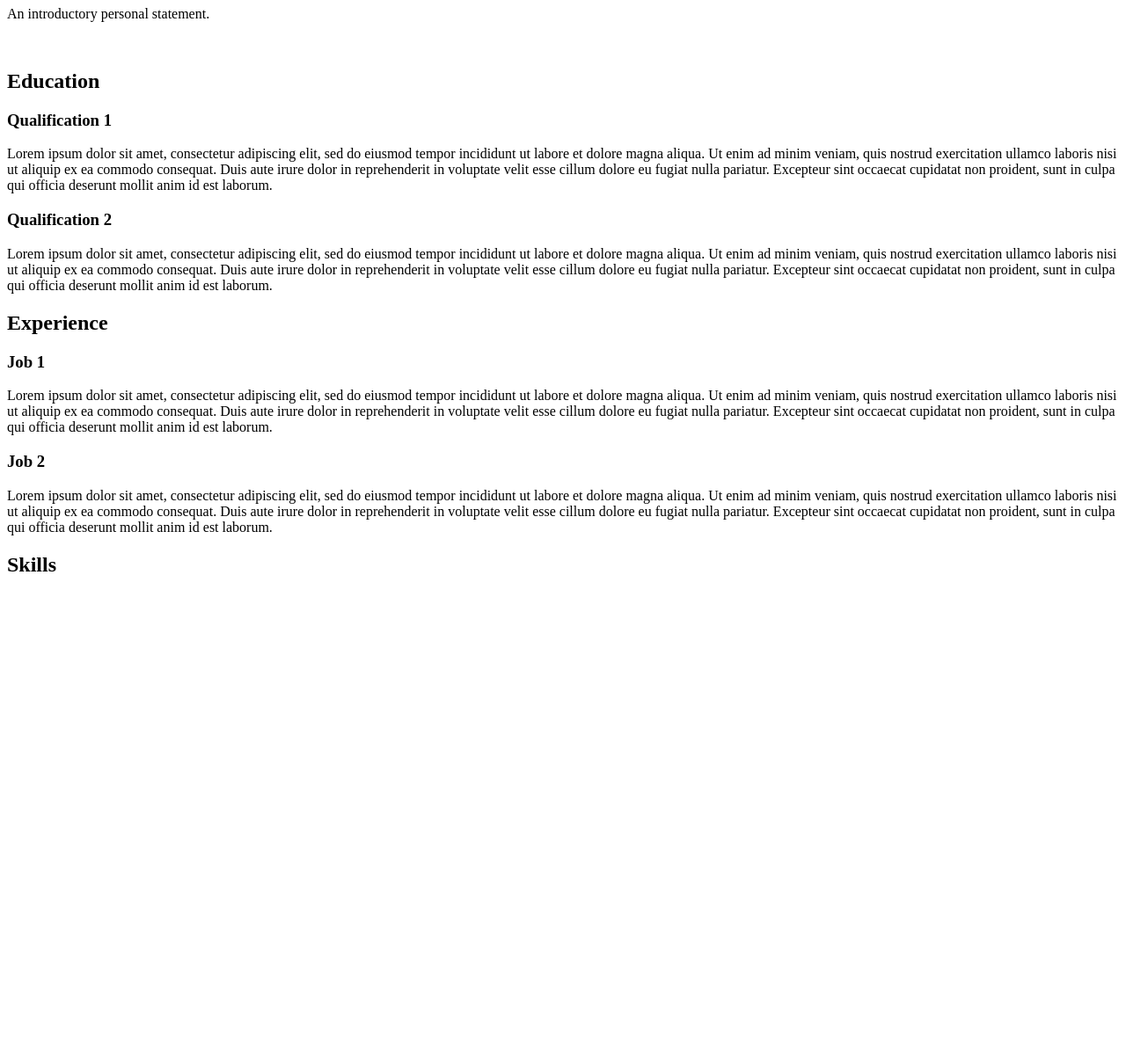
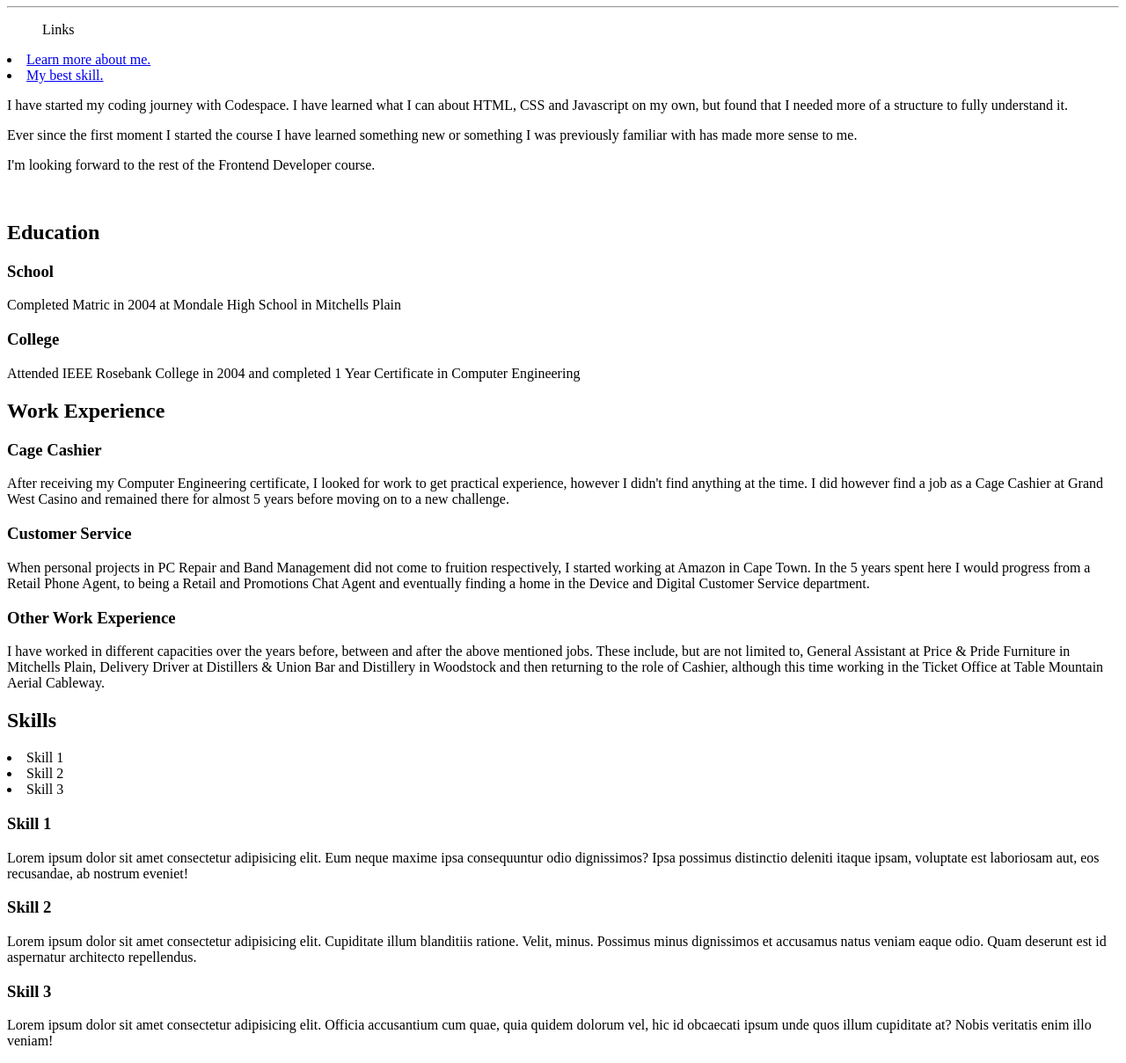
Before and after one commit to Clinton87/IntroToWebDesign, a plain HTML site: page resume1.html in a window 1280 px wide. Shown: the part 73-1282 px from the top of the page at 88% size. Before the commit the page ends 800 px from the top, so only its background shows below. Drawn offline with Linux system fonts and the light colour scheme.

Commit message:
Update resume1.html

```diff
--- a/resume1.html
+++ b/resume1.html
@@ -1,19 +1,36 @@
 <!DOCTYPE html>
 <head>
     <body>
-        <h1>Amanda Jacobs</h1>
-        <p>An introductory personal statement.</p>
+        <h1 id="myInfo"><b>Clinton Koordom</b></h1>
+        <hr>
+        <ul>Links</ul>
+            <li><a href="#myInfo">Learn more about me.</a>
+            <li><a href="#skill3">My best skill.</a>
+        <p>I have started my coding journey with Codespace. I have learned what I can about HTML, CSS and Javascript on my own, but found that I needed more of a structure to fully understand it.</p>
+        <p>Ever since the first moment I started the course I have learned something new or something I was previously familiar with has made more sense to me.</p>
+        <p>I'm looking forward to the rest of the Frontend Developer course.</p>
         <br>
         <h2>Education</h2>
-        <h3>Qualification 1</h3>
-        <p>Lorem ipsum dolor sit amet, consectetur adipiscing elit, sed do eiusmod tempor incididunt ut labore et dolore magna aliqua. Ut enim ad minim veniam, quis nostrud exercitation ullamco laboris nisi ut aliquip ex ea commodo consequat. Duis aute irure dolor in reprehenderit in voluptate velit esse cillum dolore eu fugiat nulla pariatur. Excepteur sint occaecat cupidatat non proident, sunt in culpa qui officia deserunt mollit anim id est laborum.</p>
-        <h3>Qualification 2</h3>
-        <p>Lorem ipsum dolor sit amet, consectetur adipiscing elit, sed do eiusmod tempor incididunt ut labore et dolore magna aliqua. Ut enim ad minim veniam, quis nostrud exercitation ullamco laboris nisi ut aliquip ex ea commodo consequat. Duis aute irure dolor in reprehenderit in voluptate velit esse cillum dolore eu fugiat nulla pariatur. Excepteur sint occaecat cupidatat non proident, sunt in culpa qui officia deserunt mollit anim id est laborum.</p>
-        <h2>Experience</h2>
-        <h3>Job 1</h3>
-        <p>Lorem ipsum dolor sit amet, consectetur adipiscing elit, sed do eiusmod tempor incididunt ut labore et dolore magna aliqua. Ut enim ad minim veniam, quis nostrud exercitation ullamco laboris nisi ut aliquip ex ea commodo consequat. Duis aute irure dolor in reprehenderit in voluptate velit esse cillum dolore eu fugiat nulla pariatur. Excepteur sint occaecat cupidatat non proident, sunt in culpa qui officia deserunt mollit anim id est laborum.</p>
-        <h3>Job 2</h3>
-        <p>Lorem ipsum dolor sit amet, consectetur adipiscing elit, sed do eiusmod tempor incididunt ut labore et dolore magna aliqua. Ut enim ad minim veniam, quis nostrud exercitation ullamco laboris nisi ut aliquip ex ea commodo consequat. Duis aute irure dolor in reprehenderit in voluptate velit esse cillum dolore eu fugiat nulla pariatur. Excepteur sint occaecat cupidatat non proident, sunt in culpa qui officia deserunt mollit anim id est laborum.</p>
+        <h3>School</h3>
+        <p>Completed Matric in 2004 at Mondale High School in Mitchells Plain</p>
+        <h3>College</h3>
+        <p>Attended IEEE Rosebank College in 2004 and completed 1 Year Certificate in Computer Engineering</p>
+        <h2>Work Experience</h2>
+        <h3>Cage Cashier</h3>
+        <p>After receiving my Computer Engineering certificate, I looked for work to get practical experience, however I didn't find anything at the time. I did however find a job as a Cage Cashier at Grand West Casino and remained there for almost 5 years before moving on to a new challenge.</p>
+        <h3>Customer Service</h3>
+        <p>When personal projects in PC Repair and Band Management did not come to fruition respectively, I started working at Amazon in Cape Town. In the 5 years spent here I would progress from a Retail Phone Agent, to being a Retail and Promotions Chat Agent and eventually finding a home in the Device and Digital Customer Service department.</p>
+        <h3>Other Work Experience</h3>
+        <p>I have worked in different capacities over the years before, between and after the above mentioned jobs. These include, but are not limited to, General Assistant at Price & Pride Furniture in Mitchells Plain, Delivery Driver at Distillers & Union Bar and Distillery in Woodstock and then returning to the role of Cashier, although this time working in the Ticket Office at Table Mountain Aerial Cableway.</p>
         <h2>Skills</h2>
+            <li>Skill 1</li>
+            <li>Skill 2</li>
+            <li>Skill 3</li>
+        <h3>Skill 1</h3>
+        <p>Lorem ipsum dolor sit amet consectetur adipisicing elit. Eum neque maxime ipsa consequuntur odio dignissimos? Ipsa possimus distinctio deleniti itaque ipsam, voluptate est laboriosam aut, eos recusandae, ab nostrum eveniet!</p>
+        <h3>Skill 2</h3>
+        <p>Lorem ipsum dolor sit amet consectetur adipisicing elit. Cupiditate illum blanditiis ratione. Velit, minus. Possimus minus dignissimos et accusamus natus veniam eaque odio. Quam deserunt est id aspernatur architecto repellendus.</p>
+        <h3 id="skill3">Skill 3</h3>
+        <p>Lorem ipsum dolor sit amet consectetur adipisicing elit. Officia accusantium cum quae, quia quidem dolorum vel, hic id obcaecati ipsum unde quos illum cupiditate at? Nobis veritatis enim illo veniam!</p>
     </body>
 </head>
```
